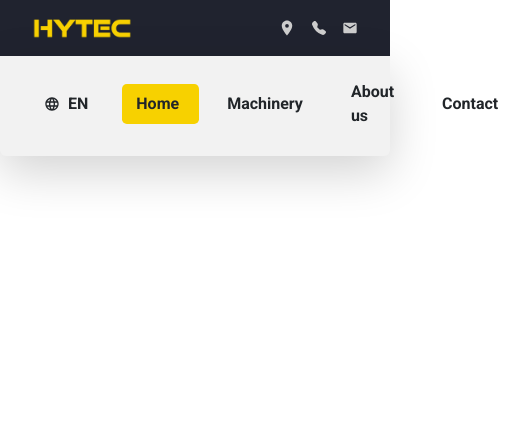
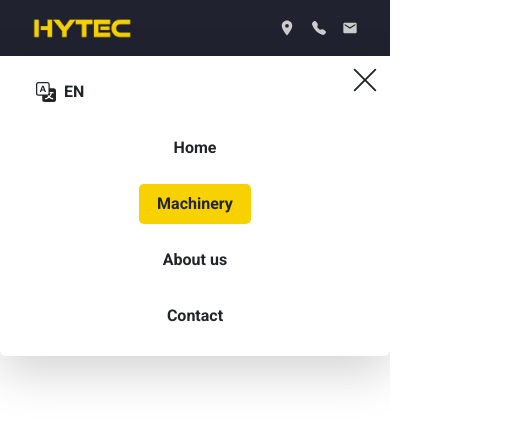
Before and after one commit to GordonGarbers/hytec, a React (Create React App) app: page / in a window 390 px wide. Shown: the top 424 px of the page, 514 px wide, since content can reach past the window. Built offline with nearby package versions, Linux system fonts and the light colour scheme; a web font is replaced by a local one.

Commit message:
add menu for smaller display size

```diff
--- a/package.json
+++ b/package.json
@@ -13,9 +13,11 @@
     "@types/react-dom": "^18.0.11",
     "axios": "^1.3.4",
     "bootstrap": "^5.2.3",
+    "bootstrap-icons": "^1.10.3",
     "framer-motion": "^10.2.4",
     "react": "^18.2.0",
     "react-bootstrap": "^2.7.2",
+    "react-bootstrap-icons": "^1.10.2",
     "react-dom": "^18.2.0",
     "react-icons": "^4.8.0",
     "react-media": "^1.10.0",
--- a/src/components/navigation/Navigation.tsx
+++ b/src/components/navigation/Navigation.tsx
@@ -1,15 +1,20 @@
-import React, { useRef, useEffect, useState } from "react";
-import { MdLanguage } from "react-icons/md";
-// import { HiHome } from "react-icons/hi";
-// import { ImTruck } from "react-icons/im";
-// import { BsFillPeopleFill } from "react-icons/bs";
-// import { MdContactMail } from "react-icons/md";
-import "./navigation.scss";
-import {motion} from "framer-motion";
+import React, { useRef, useEffect, useState } from 'react';
+import { MdLanguage } from 'react-icons/md';
+import { List } from 'react-bootstrap-icons';
+import { XLg } from 'react-bootstrap-icons';
+import { Translate } from 'react-bootstrap-icons';
+import './navigation.scss';
+import { motion } from 'framer-motion';
+
+const variants = {
+  initial: { x: 0 },
+  animate: { x: '100%' },
+};
 
 export const Navigation = () => {
   const ref = useRef<HTMLUListElement>(null);
   const [btn, setBtn] = useState<number>(1);
+  const [menu, setMenu] = useState<boolean>(false);
 
   const [windowWidth, setWindowWidth] = useState(0);
   const [windowHeight, setWindowHeight] = useState(0);
@@ -26,29 +31,50 @@ export const Navigation = () => {
 
   useEffect(() => {
     resizeWindow();
-    window.addEventListener("resize", resizeWindow);
-    return () => window.removeEventListener("resize", resizeWindow);
+    window.addEventListener('resize', resizeWindow);
+    return () => window.removeEventListener('resize', resizeWindow);
   }, []);
 
 
+
   return (
-    <nav
-      style={{ maxWidth: "1400px" }}
-      className="container-fluid bg-grey-900 px-1 pt-3 pb-1 rounded-bottom shadow-lg"
+    <nav className="">
+      <div
+        onClick={() => setMenu(!menu)}
+        style={{ top: '65px', right: '10px', zIndex:'99999999'}}
+        className="d-sm-none position-fixed"
       >
+        {menu ? <List size={30} /> : <XLg size={30} />}
+      </div>
+      <motion.div
+        variants={variants}
+        animate={menu ? 'animate' : 'initial'}
+        style={{ maxWidth: '1400px' }}
+        className="position-relative container-fluid 3bg-grey-900 px-1 pt-3 pb-1 rounded-bottom shadow-lg  d-flex flex-column flex-sm-row justify-content-between align-items-center"
+      >
+        <div className="w-100 w-xs-0 me-auto d-flex flex-row align-items-center mb-3 justify-content-between px-3">
+          <div
+            role="button"
+            data-add-btn={false}
+            className="d-flex align-items-center gap-2 "
+          >
+            <Translate size={20} />
+            EN
+          </div>
+        </div>
         <ul
           ref={ref}
-        style={{ fontWeight: "600", zIndex: "1", position: "relative" }}
-        className="list-unstyled d-flex align-items-center gap-3 px-4"
+          style={{ fontWeight: '600', zIndex: '1', position: 'relative' }}
+          className={`list-unstyled flex-column flex-sm-row align-items-center gap-3 px-3 d-flex`}
         >
           <li
+            onClick={(e) => onLiBtnClick(e)}
             role="button"
+            className=""
             data-add-btn={false}
-          className="me-auto d-flex align-items-center gap-2"
             value={0}
           >
-          <MdLanguage size={16} />
-          EN
+            Home
           </li>
           <li
             onClick={(e) => onLiBtnClick(e)}
@@ -57,7 +83,7 @@ export const Navigation = () => {
             data-add-btn={false}
             value={1}
           >
-          Home
+            Machinery
           </li>
           <li
             onClick={(e) => onLiBtnClick(e)}
@@ -66,7 +92,7 @@ export const Navigation = () => {
             data-add-btn={false}
             value={2}
           >
-          Machinery
+            About&nbsp;us
           </li>
           <li
             onClick={(e) => onLiBtnClick(e)}
@@ -75,25 +101,17 @@ export const Navigation = () => {
             data-add-btn={false}
             value={3}
           >
-          About us
-        </li>
-        <li
-          onClick={(e) => onLiBtnClick(e)}
-          role="button"
-          className=""
-          data-add-btn={false}
-          value={4}
-        >
             Contact
           </li>
         </ul>
-
+      </motion.div>
       <div
+        className={`mover`}
         style={{
-          transition: "all .3s ease",
-          zIndex: "0",
-          position: "fixed",
-          overflow:'hidden',
+          transition: 'all .3s ease',
+          zIndex: '-1',
+          position: 'absolute',
+          overflow: 'hidden',
           width: `${
             ref.current &&
             ref.current.children[btn].getBoundingClientRect().width
@@ -109,9 +127,7 @@ export const Navigation = () => {
             ref.current && ref.current.children[btn].getBoundingClientRect().y
           }px`,
         }}
-        className="mover"
-      >
-      </div>
+      ></div>
     </nav>
   );
 };
--- a/src/components/navigation/navigation.scss
+++ b/src/components/navigation/navigation.scss
@@ -5,12 +5,12 @@
     // background-color: $color;
     padding: .5rem 1rem .5rem 1rem;
     border-radius: .3rem;
-    transition:all 1s ease;
+    transition:all .5s ease;
 }
 
-[data-add-btn="true"]{
-    @include dataAdd($primary);
-}
+// [data-add-btn="true"]{
+//     @include dataAdd($primary);
+// }
 
 [data-add-btn="false"]{
     @include dataAdd($grey-900);
--- a/src/sass/custom.scss
+++ b/src/sass/custom.scss
@@ -79,8 +79,9 @@ $font-sizes:(
 );
 
 $grid-breakpoints: (
-  xs: 0,
-  sm: 500px,
+  xxs: 0,
+  xs: 460,
+  sm: 620px,
   md: 768px,
   lg: 960px,
   xl: 1150px,
```
Also changed, not shown: 1 other file (tests, documents, lock files or other folders). Lines whose indentation alone changed are shown as unchanged.
